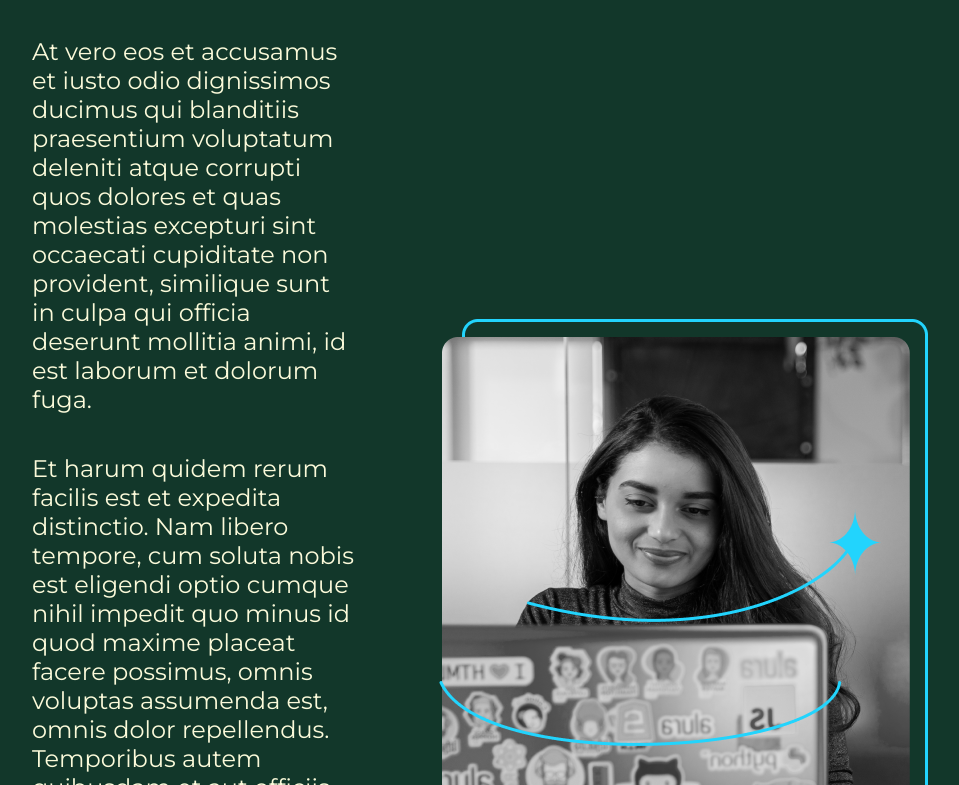
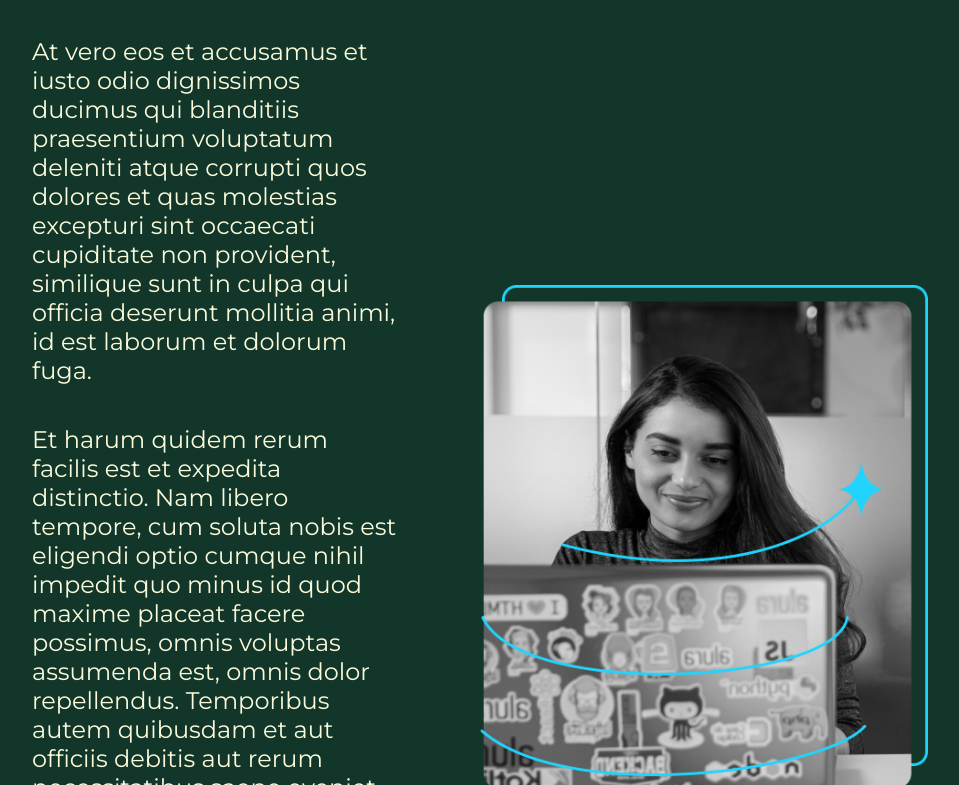
Before and after one commit to KarlosNiel/projeto01_html-css_alura, a plain HTML site: page about.html in a window 1280 px wide. Shown: the part 167-952 px from the top of the page, without its empty margins (160-1119 px from the left). Drawn offline with nearby package versions, Linux system fonts and the light colour scheme.

Commit message:
correction_01

```diff
--- a/about.html
+++ b/about.html
@@ -20,7 +20,7 @@
             <p class="apresentacao__conteudo__texto">At vero eos et accusamus et iusto odio dignissimos ducimus qui blanditiis praesentium voluptatum deleniti atque corrupti quos dolores et quas molestias excepturi sint occaecati cupiditate non provident, similique sunt in culpa qui officia deserunt mollitia animi, id est laborum et dolorum fuga.</p>
             <p class="apresentacao__conteudo__texto">Et harum quidem rerum facilis est et expedita distinctio. Nam libero tempore, cum soluta nobis est eligendi optio cumque nihil impedit quo minus id quod maxime placeat facere possimus, omnis voluptas assumenda est, omnis dolor repellendus. Temporibus autem quibusdam et aut officiis debitis aut rerum necessitatibus saepe eveniet ut et voluptates repudiandae sint et molestiae non recusandae. Itaque earum rerum hic tenetur a sapiente delectus, ut aut reiciendis voluptatibus maiores alias consequatur aut perferendis doloribus asperiores ipsum delis forum birol parela maxime infena. Excepteur sint occaecat cupidatat non.</p>
         </section>
-        <img src="./img/Imagemaluraprojeto.png" alt="Foto da Joana Santos programando">
+        <img class="apresentacao__imagem" src="./img/Imagemaluraprojeto.png" alt="Foto da Joana Santos programando">
     </main>
 
     <footer class="rodape">
```
